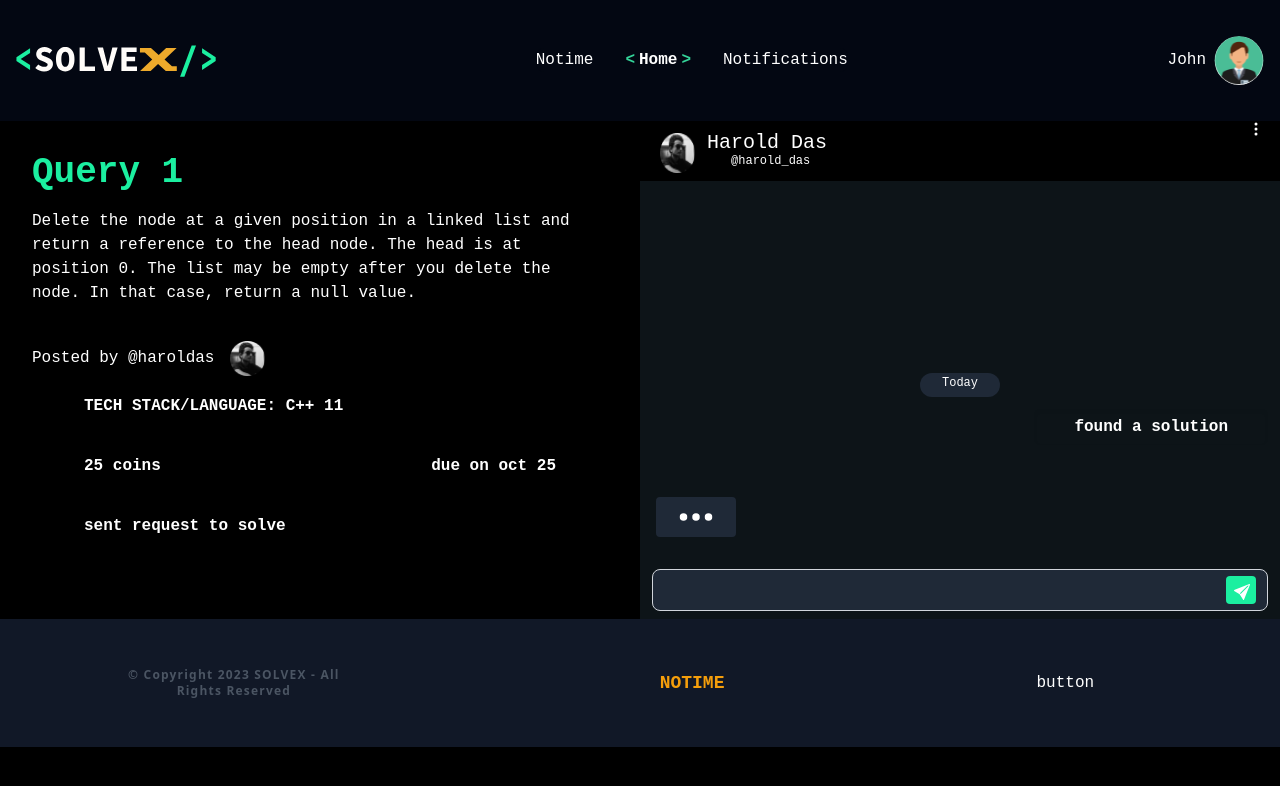
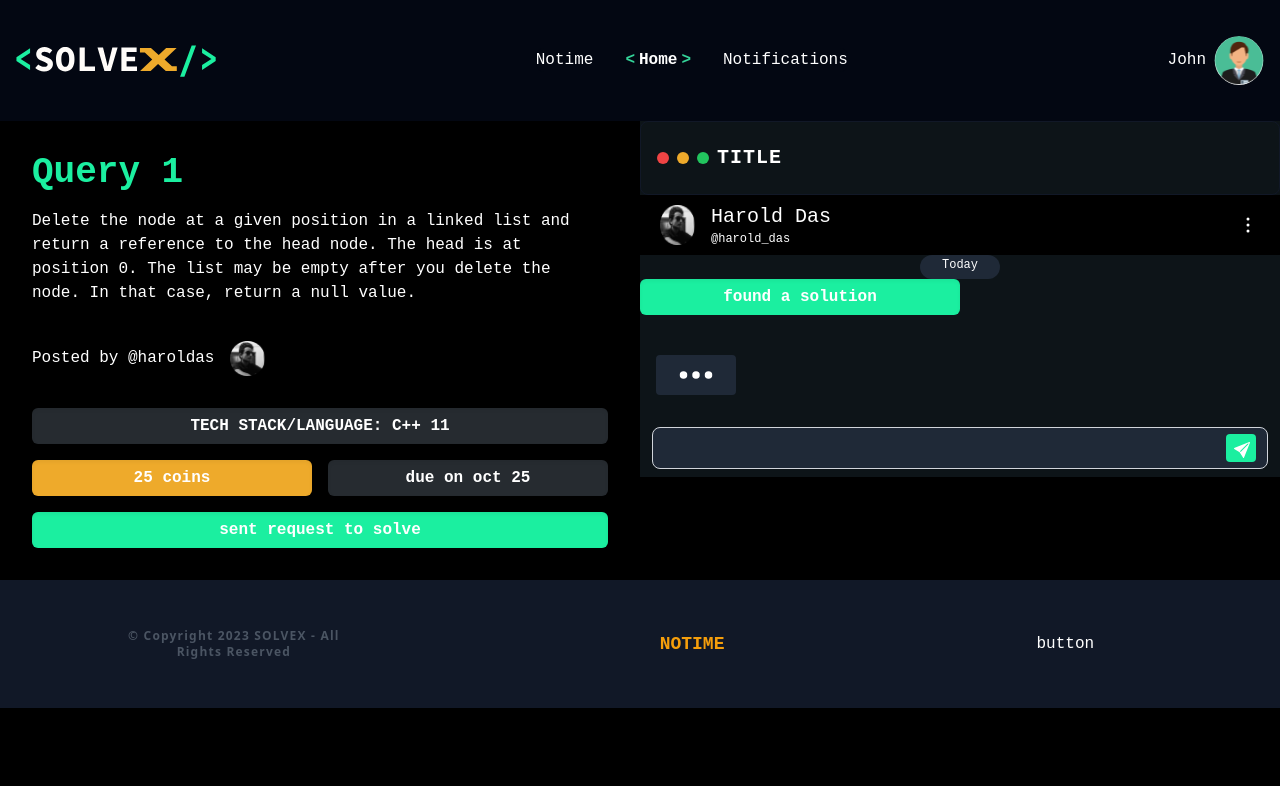
Before and after one commit to DareDevilStudios/notime-solve-x, a Next.js app: page /solve-question/1 in a window 1280 px wide. Shown: the top 786 px of the page. Built offline with nearby package versions, Linux system fonts and the light colour scheme.

Commit message:
button some changes made

```diff
--- a/src/common/UI/SolveQuestion/individual_questions/individual.jsx
+++ b/src/common/UI/SolveQuestion/individual_questions/individual.jsx
@@ -1,38 +1,59 @@
-import Chat_box from '@/common/components/Chat_box'
-import Common_Button from '@/common/components/Common_Button'
-import Image from 'next/image'
-import React from 'react'
+import Chat_box from "@/common/components/Chat_box";
+import Common_Button from "@/common/components/Common_Button";
+import Image from "next/image";
+import React from "react";
 
 const Individual = () => {
   return (
     <>
-      <div className='bg-black flex flex-row'>
-        <div className='flex flex-col w-1/2 p-8'>
-          <div className='mb-9'>
-            <h1 className='text-4xl font-black text-[#1BEFA0] mb-4'>Query 1</h1>
-            <h1>Delete the node at a given position in a linked list and return a reference to the head node. The head is at position 0. The list may be empty after you delete the node. In that case, return a null value.</h1>
+      <div className="bg-black flex flex-row">
+        <div className="flex flex-col w-1/2 p-8 justify-between">
+          <div className="flex flex-col">
+            <div className="mb-9">
+              <h1 className="text-4xl font-black text-[#1BEFA0] mb-4">
+                Query 1
+              </h1>
+              <h1>
+                Delete the node at a given position in a linked list and return
+                a reference to the head node. The head is at position 0. The
+                list may be empty after you delete the node. In that case,
+                return a null value.
+              </h1>
+            </div>
+            <div className="flex gap-4 items-center">
+              <h1>Posted by @haroldas</h1>
+              <Image
+                src={"/website_screenshots/person.png"}
+                width={35}
+                height={35}
+              />
+            </div>
           </div>
-          <div className='flex gap-4 items-center'>
-            <h1>Posted by @haroldas</h1>
-            <Image src={"/website_screenshots/person.png"} width={35} height={35} />
-          </div>
-          <div>
-            <Common_Button children='TECH STACK/LANGUAGE: C++ 11' colour="#262B30" />
-          </div>
-          <div className='flex flex-row justify-between'>
-            <Common_Button children="25 coins" colour="#EEAA2B" />
-            <Common_Button children=" due on oct 25 " colour="#262B30" />
-          </div>
-          <div>
-            <Common_Button children="sent request to solve" colour="#1BEFA0" />
+          <div className="flex flex-col gap-4 mt-8">
+            <div className="">
+              <Common_Button
+                children="TECH STACK/LANGUAGE: C++ 11"
+                colour="bg-[#262B30]"
+              />
+            </div>
+            <div className="flex flex-row justify-between gap-4">
+              <Common_Button children="25 coins" colour="bg-[#EEAA2B]" />
+              <Common_Button children=" due on oct 25 " colour="bg-[#262B30]" />
+            </div>
+            <div>
+              <Common_Button
+                children="sent request to solve"
+                colour="bg-[#1BEFA0]"
+              />
+            </div>
           </div>
         </div>
-        <div className='w-1/2'>
+        <div className="w-1/2">
           <Chat_box />
         </div>
       </div>
     </>
-  )
-}
+  );
+};
 
-export default Individual
+export default Individual;
--- a/src/common/components/Chat_box.jsx
+++ b/src/common/components/Chat_box.jsx
@@ -4,36 +4,53 @@ import { BsFillSendFill } from "react-icons/bs";
 import { BsThreeDotsVertical } from "react-icons/bs";
 import { BsThreeDots } from "react-icons/bs";
 import Common_Button from "./Common_Button";
+import DotHeading from "./DotHeading";
 
 const Chat_box = () => {
   return (
     <>
       <div className="bg-[#0D1418] w-full gap-4 ">
-        <div className="h-[60px] bg-black flex justify-between">
-          <div className="flex">
+        <div className="">
+          <DotHeading />
+        </div>
+        <div className="h-[60px] bg-black flex justify-between px-5">
+          <div className="flex items-center gap-4">
             <Image
-            className=" ml-5 h-[2.5rem] mt-3"
+              className="h-[2.5rem]"
               src="/website_screenshots/person.png"
               alt="photo"
               width={35}
               height={10}
             />
 
-
-          <p className="text-white text-xl  ml-3  mt-2">Harold Das</p>
-          <p className="text-white text-xs mt-[2rem] mx-[-6rem]  ">
-            @harold_das
-          </p>
-          </div>
-          <div>
-          <BsThreeDotsVertical className=" w-[3rem] fill-white " />
+            <div className="flex flex-col">
+              <p className="text-white text-xl">Harold Das</p>
+              <p className="text-white text-xs">@harold_das</p>
             </div>
           </div>
-        <div className="w-[5rem] h-[1.5rem] bg-gray-800 mt-[12rem]  rounded-xl text-white mx-auto my-auto pt-0.5 text-center text-xs ">
+          <div className="flex items-center">
+            <svg
+              xmlns="http://www.w3.org/2000/svg"
+              fill="none"
+              viewBox="0 0 24 24"
+              stroke-width="1.5"
+              stroke="currentColor"
+              class="w-6 h-6"
+            >
+              <path
+                stroke-linecap="round"
+                stroke-linejoin="round"
+                d="M12 6.75a.75.75 0 110-1.5.75.75 0 010 1.5zM12 12.75a.75.75 0 110-1.5.75.75 0 010 1.5zM12 18.75a.75.75 0 110-1.5.75.75 0 010 1.5z"
+              />
+            </svg>
+          </div>
+        </div>
+        <div className="h-full">
+          <div className="w-[5rem] h-[1.5rem] bg-gray-800 rounded-xl text-white mx-auto my-auto pt-0.5 text-center text-xs ">
             Today
           </div>
-        <div className="flex justify-end">
-          <Common_Button children="found a solution" colour="#1BEFA0" />
+          <div className="flex justify-end w-1/2">
+            <Common_Button children="found a solution" colour="bg-[#1BEFA0]" />
           </div>
           <div className="w-[5rem] h-[2.5rem] mb-[1.5rem] bg-gray-800 rounded ml-[1rem] mt-[2.5rem]">
             <BsThreeDots className="fill-white w-[3rem] my-auto mx-auto h-[2.5rem]" />
@@ -52,6 +69,7 @@ const Chat_box = () => {
             </div>
           </div>
         </div>
+      </div>
     </>
   );
 };
--- a/src/common/components/Common_Button.jsx
+++ b/src/common/components/Common_Button.jsx
@@ -4,14 +4,7 @@ import React from 'react'
 
 const Common_Button = ({textcolour,colour,children}) => {
   return (
-    <div>
-
-
-
-        <button className={`${colour} py-1 px-10 m-3 h-9 rounded-md font-semibold ${textcolour} shadow-inner`}>{children}</button>
-
-
-    </div>
+        <button className={`${colour} py-1 w-full h-9 rounded-md font-semibold ${textcolour} shadow-inner`}>{children}</button>
   )
 }
 
--- a/src/common/components/DotHeading.jsx
+++ b/src/common/components/DotHeading.jsx
@@ -8,7 +8,7 @@ const DotHeading = () => {
         <div className="w-3 h-3 bg-red-500 rounded-full mr-2"></div>
 
         {/* Second ellipse with color #EEAA2B */}
-        <div className="w-3 h-3 bg-yellow-500 rounded-full mr-2"></div>
+        <div className="w-3 h-3 bg-yellow rounded-full mr-2"></div>
 
         {/* Third ellipse with color #1BEFA0 */}
         <div className="w-3 h-3 bg-green-500 rounded-full mr-2"></div>
```
Lines whose indentation alone changed are shown as unchanged.
